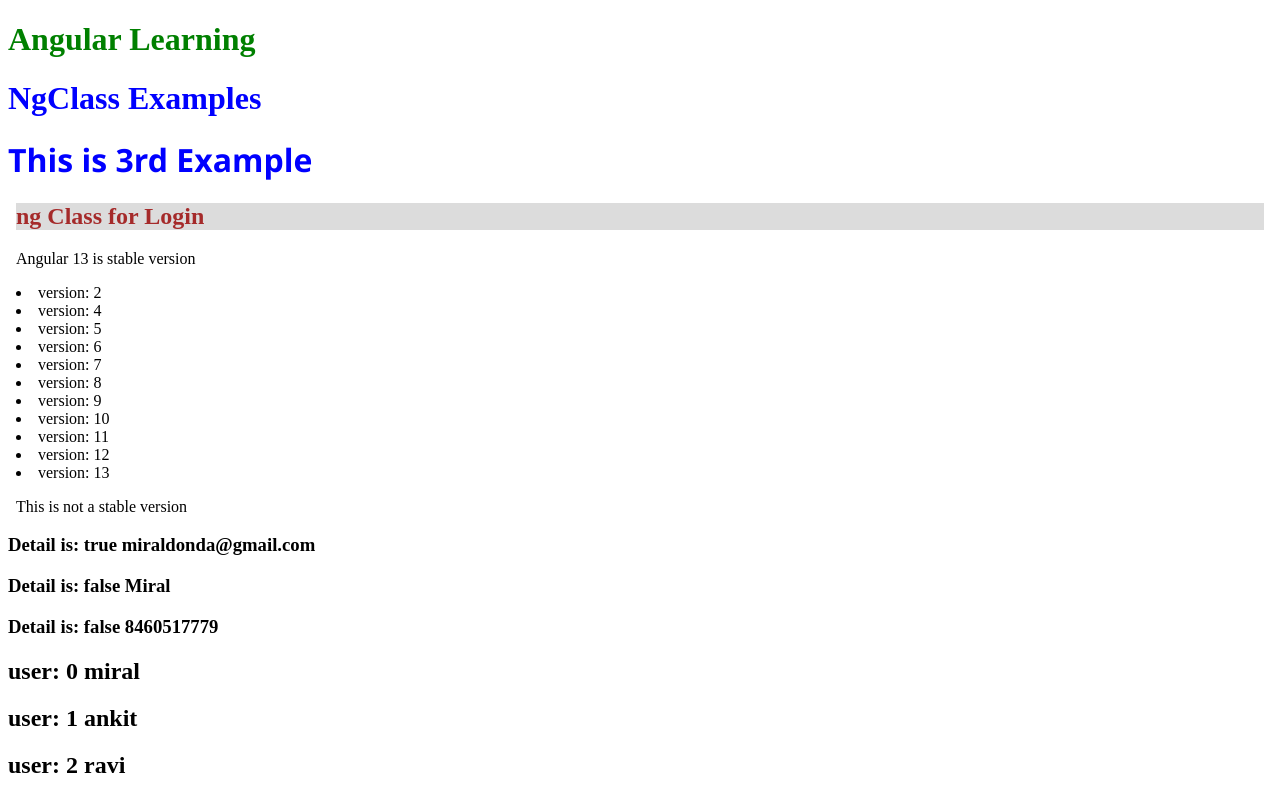
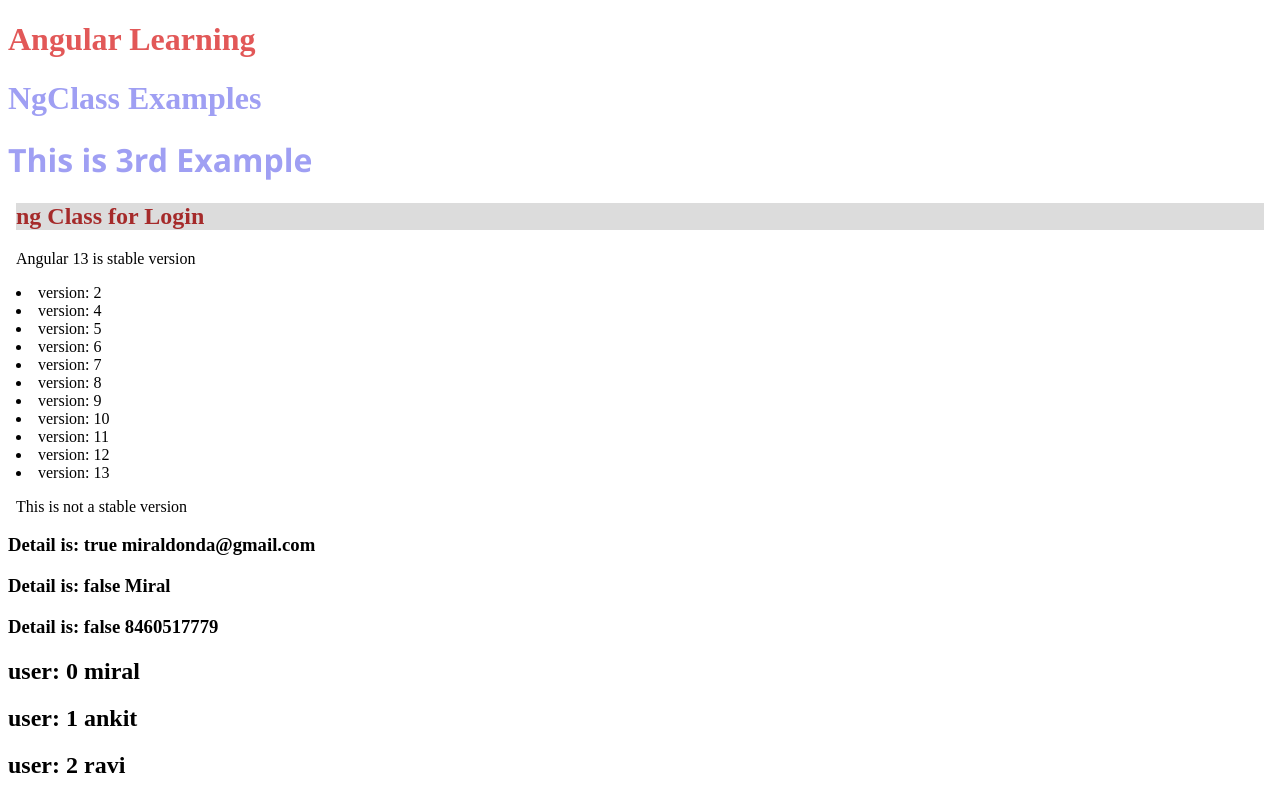
Before and after one commit to miral158/Angular_Learning, an Angular app in the folder Basic_Learning/: page / in a window 1280 px wide. Shown: the top 800 px of the page. Built offline with nearby package versions, Linux system fonts and the light colour scheme.

Commit message:
5th Commit

```diff
--- a/Basic_Learning/src/app/app.component.css
+++ b/Basic_Learning/src/app/app.component.css
@@ -1,8 +1,8 @@
 .one{
-    color: green;
+    color:rgb(226, 88, 88);
 }
 .two{
-    color: blue;
+    color: rgb(159, 159, 243);
 }
 .three{
     font-family: 'Segoe UI', Tahoma, Geneva, Verdana, sans-serif;
```
